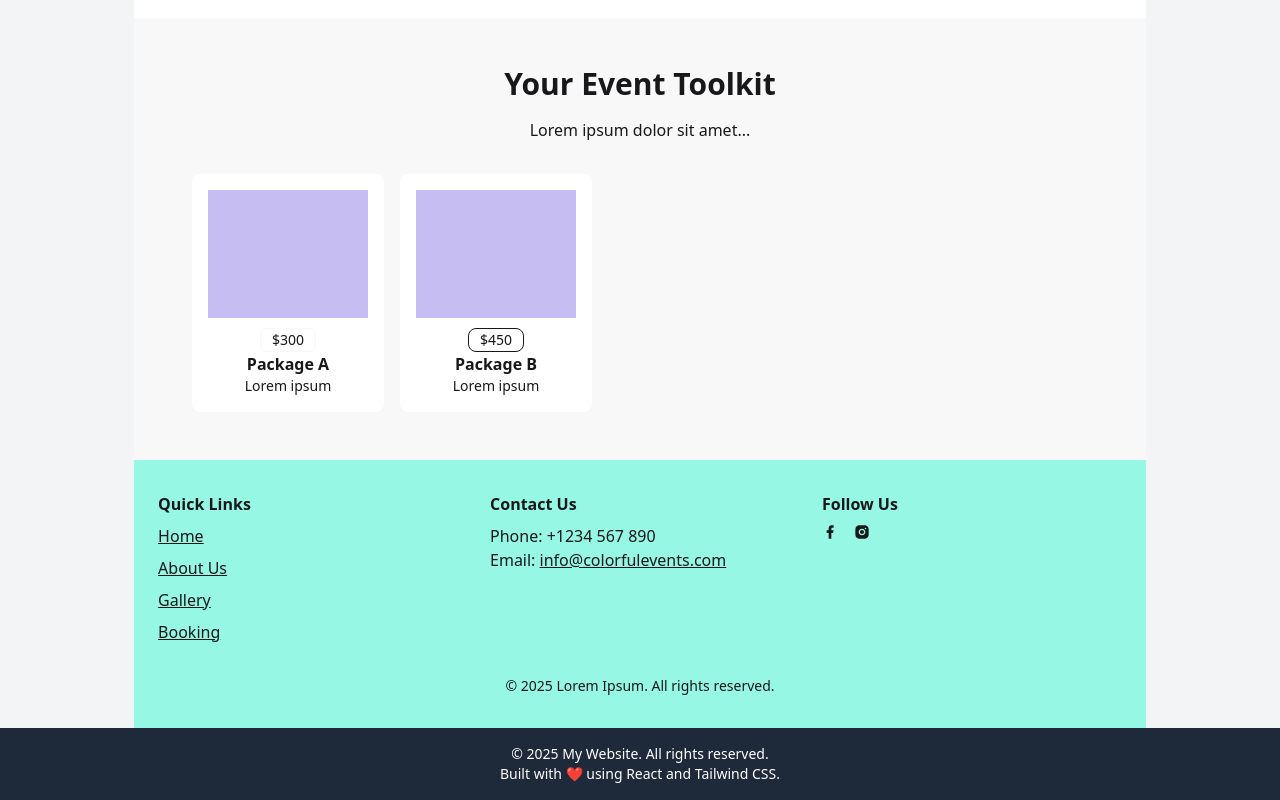
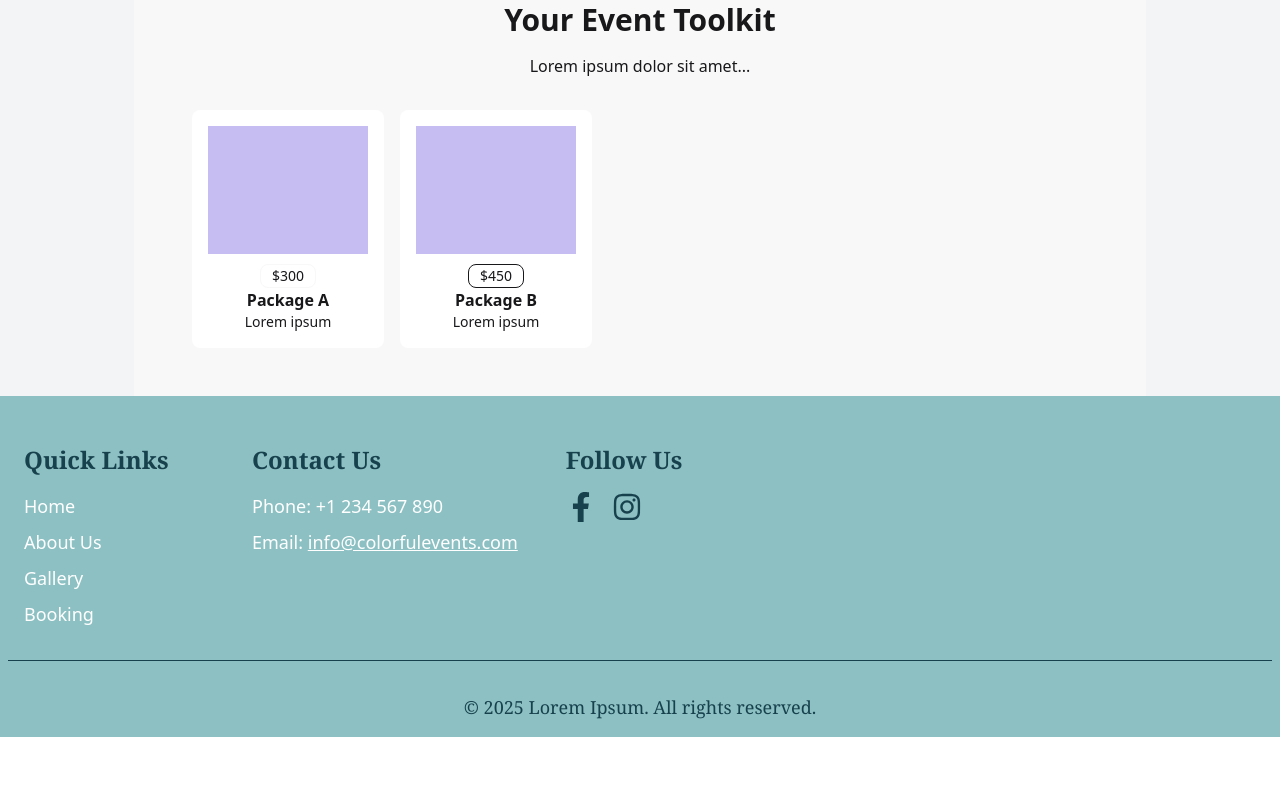
Before and after one commit to Jomar77/SEBS-Website, a React (Vite) app in the folder sebs-website/: page /about in a window 1280 px wide. Shown: the part 1658-2458 px from the top of the page. After the commit the page ends 2395 px from the top, so only its background shows below. Built offline with nearby package versions, Linux system fonts and the light colour scheme.

Commit message:
Footer finished rearranged directory. starting copilot-instructions.md and aboutform

```diff
--- a/sebs-website/src/Components/Footer.jsx
+++ b/sebs-website/src/Components/Footer.jsx
@@ -1,11 +1,66 @@
+import { FaFacebookF, FaInstagram } from "react-icons/fa";
+import { Link } from "react-router-dom";
+
 export default function Footer() {
   return (
-    <footer className="bg-gray-800 text-white p-4 w-full">
-      <div className="container mx-auto text-center ">
-        <p className="text-sm">
-          &copy; {new Date().getFullYear()} My Website. All rights reserved.
-        </p>
-        <p className="text-sm">Built with ❤️ using React and Tailwind CSS.</p>
+    <footer className="bg-[#8cc0c3] text-[#17414d] w-full pt-12 pb-4 px-2">
+      <div className="max-w-7xl mx-auto flex flex-col md:flex-row items-start md:justify-start gap-8 md:gap-12 px-4">
+        {/* Quick Links */}
+        <nav className="mb-8 md:mb-0 min-w-[180px]" aria-label="Footer Navigation">
+          <h3 className="font-serif text-2xl font-bold mb-4">Quick Links</h3>
+          <ul className="space-y-2 text-lg text-white">
+            <li>
+              <Link to="/" className="hover:underline">
+                Home
+              </Link>
+            </li>
+            <li>
+              <Link to="/about" className="hover:underline">
+                About Us
+              </Link>
+            </li>
+            <li>
+              <Link to="/gallery" className="hover:underline">
+                Gallery
+              </Link>
+            </li>
+            <li>
+              <Link to="/booking" className="hover:underline">
+                Booking
+              </Link>
+            </li>
+          </ul>
+        </nav>
+        {/* Contact Us */}
+        <div className="mb-8 md:mb-0 min-w-[220px] text-white">
+          <h3 className="font-serif text-2xl font-bold mb-4 text-[#17414d]">Contact Us</h3>
+          <div className="text-lg mb-2">Phone: +1 234 567 890</div>
+          <div className="text-lg">
+            Email:{" "}
+            <a
+              href="mailto:info@colorfulevents.com"
+              className="underline"
+            >
+              info@colorfulevents.com
+            </a>
+          </div>
+        </div>
+        {/* Follow Us */}
+        <div className="min-w-[160px]">
+          <h3 className="font-serif text-2xl font-bold mb-4">Follow Us</h3>
+          <div className="flex space-x-4 text-3xl">
+            <a href="#" aria-label="Facebook">
+              <FaFacebookF />
+            </a>
+            <a href="#" aria-label="Instagram">
+              <FaInstagram />
+            </a>
+          </div>
+        </div>
+      </div>
+      <div className="border-t border-[#17414d] my-8 w-full" />
+      <div className="text-center text-lg font-serif text-[#17414d]">
+        &copy; {new Date().getFullYear()} Lorem Ipsum. All rights reserved.
       </div>
     </footer>
   );
--- a/sebs-website/src/Routes/About.jsx
+++ b/sebs-website/src/Routes/About.jsx
@@ -1,52 +1,53 @@
-import React from 'react';
-import { RiSearchLine, RiFacebookFill, RiInstagramFill, RiMessage2Fill, RiMailFill, RiWhatsappFill } from 'react-icons/ri';
+import React from "react";
+import {
+  RiFacebookFill,
+  RiMessage2Fill,
+  RiMailFill,
+  RiWhatsappFill,
+} from "react-icons/ri";
 
 export default function App() {
   return (
     <div className="bg-base-100 text-base-content">
-      <header className="navbar bg-teal-200 px-6">
-        <div className="flex-1">
-          <span className="btn btn-ghost normal-case text-2xl">logo</span>
-        </div>
-        <div className="hidden md:flex gap-4">
-          {['Home','About Us','Gallery','Book'].map(label => (
-            <a key={label} className="btn btn-ghost">{label}</a>
-          ))}
-        </div>
-        <div className="flex-none gap-2">
-          <button className="btn btn-ghost btn-circle"><RiSearchLine /></button>
-          <button className="btn btn-ghost btn-circle"><RiFacebookFill /></button>
-          <button className="btn btn-ghost btn-circle"><RiInstagramFill /></button>
-        </div>
-      </header>
-
       <section className="px-6 py-12">
         <h2 className="text-4xl font-bold text-center">About us</h2>
         <p className="max-w-2xl mx-auto mt-4 text-center">
-          Welcome to diwqinds, where creativity, flavor, and unforgettable moments come to life in Invercargill, New Zealand...
+          Welcome to diwqinds, where creativity, flavor, and unforgettable
+          moments come to life in Invercargill, New Zealand...
         </p>
         <div className="flex justify-center space-x-6 mt-8">
-          {[...Array(4)].map((_,i)=>(
-            <div key={i} className="w-24 h-24 rounded-full bg-green-600 flex items-center justify-center text-white">P&amp;P</div>
+          {[...Array(4)].map((_, i) => (
+            <div
+              key={i}
+              className="w-24 h-24 rounded-full bg-green-600 flex items-center justify-center text-white"
+            >
+              P&amp;P
+            </div>
           ))}
         </div>
       </section>
 
       <section className="px-6 grid md:grid-cols-2 gap-8">
         <div className="space-y-4">
-          <h3 className="text-2xl font-semibold">Psalm &amp; Platter: Elegance Meets Flavor</h3>
+          <h3 className="text-2xl font-semibold">
+            Psalm &amp; Platter: Elegance Meets Flavor
+          </h3>
           <p>Our celebration deserves more than just food...</p>
         </div>
         <div className="bg-base-200 h-40"></div>
 
         <div className="bg-base-200 h-40"></div>
         <div className="space-y-4">
-          <h3 className="text-2xl font-semibold text-primary">The Arkives: Capture The Moment</h3>
+          <h3 className="text-2xl font-semibold text-primary">
+            The Arkives: Capture The Moment
+          </h3>
           <p>Say cheese—and let the enchantment begin!...</p>
         </div>
 
         <div className="space-y-4">
-          <h3 className="text-2xl font-semibold">Psalm &amp; Platter: Elegance Meets Flavor</h3>
+          <h3 className="text-2xl font-semibold">
+            Psalm &amp; Platter: Elegance Meets Flavor
+          </h3>
           <p>Our celebration deserves more than just food...</p>
         </div>
         <div className="bg-base-200 h-40"></div>
@@ -58,11 +59,11 @@ export default function App() {
           <div className="space-y-4">
             <div className="grid grid-cols-2 gap-4">
               {[
-                { icon: RiMessage2Fill, label: 'Messenger' },
-                { icon: RiMailFill, label: 'Email' },
-                { icon: RiFacebookFill, label: 'Facebook' },
-                { icon: RiWhatsappFill, label: 'Whatsapp' }
-              ].map(({icon: Icon, label},i)=>(
+                { icon: RiMessage2Fill, label: "Messenger" },
+                { icon: RiMailFill, label: "Email" },
+                { icon: RiFacebookFill, label: "Facebook" },
+                { icon: RiWhatsappFill, label: "Whatsapp" },
+              ].map(({ icon: Icon, label }, i) => (
                 <div key={i} className="card bg-base-200 p-6 text-center">
                   <Icon className="text-2xl mx-auto" />
                   <p className="mt-2">{label}</p>
@@ -74,17 +75,25 @@ export default function App() {
           </div>
 
           <form className="space-y-4">
-            {['Name','Email','Subject'].map(field => (
+            {["Name", "Email", "Subject"].map((field) => (
               <div key={field}>
                 <label className="block">{field}</label>
-                <input type={field==='Email'?'email':'text'} className="input input-bordered w-full" />
+                <input
+                  type={field === "Email" ? "email" : "text"}
+                  className="input input-bordered w-full"
+                />
               </div>
             ))}
             <div>
               <label className="block">Message</label>
-              <textarea className="textarea textarea-bordered w-full" rows="4"></textarea>
+              <textarea
+                className="textarea textarea-bordered w-full"
+                rows="4"
+              ></textarea>
             </div>
-            <button type="button" className="btn btn-primary w-full">Send</button>
+            <button type="button" className="btn btn-primary w-full">
+              Send
+            </button>
           </form>
         </div>
       </section>
@@ -95,13 +104,17 @@ export default function App() {
           <p className="mt-4">Lorem ipsum dolor sit amet...</p>
           <div className="mt-8 flex items-center space-x-4 overflow-x-auto">
             {[
-              { price: '$300', title: 'Package A' },
-              { price: '$450', title: 'Package B', outline: true }
-            ].map((pkg,i)=>(
+              { price: "$300", title: "Package A" },
+              { price: "$450", title: "Package B", outline: true },
+            ].map((pkg, i) => (
               <div key={i} className="card w-48 bg-base-100 p-4">
                 <div className="h-32 bg-primary/30"></div>
                 <div className="mt-2">
-                  <div className={pkg.outline?'badge badge-outline':'badge'}>{pkg.price}</div>
+                  <div
+                    className={pkg.outline ? "badge badge-outline" : "badge"}
+                  >
+                    {pkg.price}
+                  </div>
                   <h4 className="font-semibold">{pkg.title}</h4>
                   <p className="text-sm">Lorem ipsum</p>
                 </div>
@@ -110,30 +123,6 @@ export default function App() {
           </div>
         </div>
       </section>
-
-      <footer className="bg-teal-200 px-6 py-8">
-        <div className="max-w-6xl mx-auto grid md:grid-cols-3 gap-8">
-          <div>
-            <h5 className="font-bold">Quick Links</h5>
-            <ul className="space-y-2 mt-2">
-              {['Home','About Us','Gallery','Booking'].map(item=>(<li key={item}><a className="link">{item}</a></li>))}
-            </ul>
-          </div>
-          <div>
-            <h5 className="font-bold">Contact Us</h5>
-            <p className="mt-2">Phone: +1234 567 890</p>
-            <p>Email: <a className="link">info@colorfulevents.com</a></p>
-          </div>
-          <div>
-            <h5 className="font-bold">Follow Us</h5>
-            <div className="mt-2 flex space-x-4">
-              <RiFacebookFill />
-              <RiInstagramFill />
-            </div>
-          </div>
-        </div>
-        <div className="mt-8 text-center text-sm">© 2025 Lorem Ipsum. All rights reserved.</div>
-      </footer>
     </div>
   );
 }
--- a/sebs-website/src/main.jsx
+++ b/sebs-website/src/main.jsx
@@ -1,6 +1,6 @@
 import * as React from "react";
 import * as ReactDOM from "react-dom/client";
-import "./index.css";
+import "./CSS/index.css";
 
 import {
   createBrowserRouter,
```
Also changed, not shown: sebs-website/src/CSS/calendar.css (renamed from sebs-website/src/Routes/calendar.css), sebs-website/src/CSS/index.css (renamed from sebs-website/src/index.css), sebs-website/src/Components/About/AboutForm.jsx (added), 1 other file (tests, documents, lock files or other folders).
